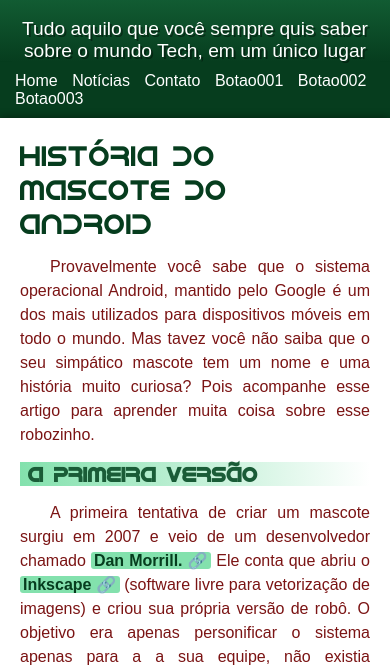
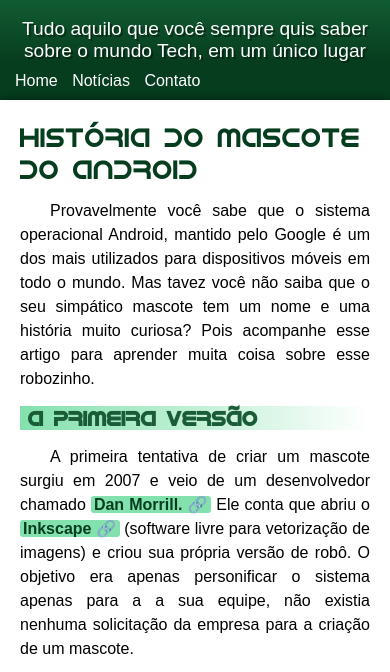
Before and after one commit to gabrielvox/html-css, a plain HTML site: page exercicios/Androidsite/index.html in a window 390 px wide. Shown: the part 156-828 px from the top of the page. Drawn offline with Linux system fonts and the light colour scheme.

Commit message:
mobile tamanho

```diff
--- a/exercicios/Androidsite/index.html
+++ b/exercicios/Androidsite/index.html
@@ -21,9 +21,7 @@
         <a class="efeito efeito-1" href="#">Home</a>
         <a class="efeito efeito-2" href="#">Notícias</a>
         <a class="efeito efeito-3" href="#">Contato</a>
-        <a class="efeito efeito-4" href="#">Botao001</a>
-        <a class="efeito efeito-5" href="#">Botao002</a>
-        <a class="efeito efeito-6" href="#">Botao003</a>
+
 </nav>
 <main>
 <article>
--- a/exercicios/Androidsite/style.css
+++ b/exercicios/Androidsite/style.css
@@ -130,10 +130,15 @@ main {
 
 main h2 {
     color: var(--cor5);
-    font-size: 1.8em;
+    font-size: 1.7em;
     font-weight: normal;
     /* font-weight: normal; coloquei na class font android mas nao deu certo pq o H2 é normal mas o restante é bolder*/
-}
+    /* max-width: 1050px;
+    display: block;
+    margin: auto; */
+
+
+  }
 
 main h3 {
     font-size: 1.3em;
@@ -142,7 +147,7 @@ main h3 {
 }
 
 main p  {
-    color: rgb(123, 20, 20);
+    color: rgb(0, 0, 0);
     font-size: 1em;
     text-align: justify;
     line-height: 1.5em;
@@ -174,6 +179,8 @@ main p  {
     margin: auto;
 }
 
+
+
 /* article { NAO PRECISAVA
    /*  background-color: rgb(255, 255, 255) ;
     padding: 20px;
@@ -196,7 +203,7 @@ aside h3 {
 }
 
  aside ul {
-
+    font-size: 0.9em;
     columns: 2;
     list-style-position: inside;
     list-style-type: '\2714\00A0\00A0';
```
